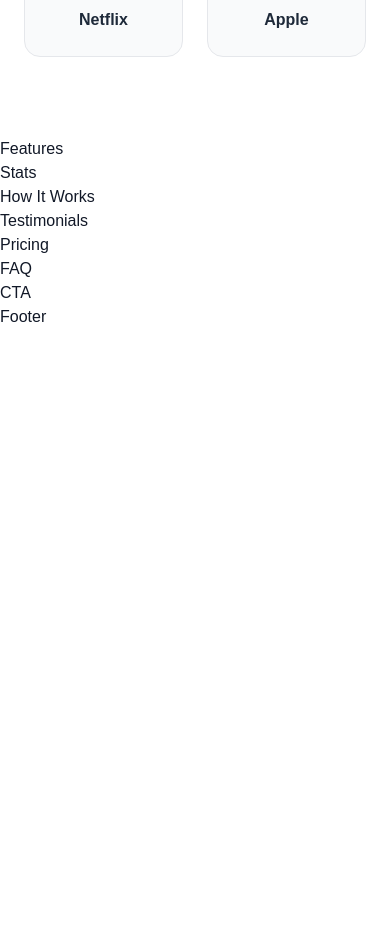
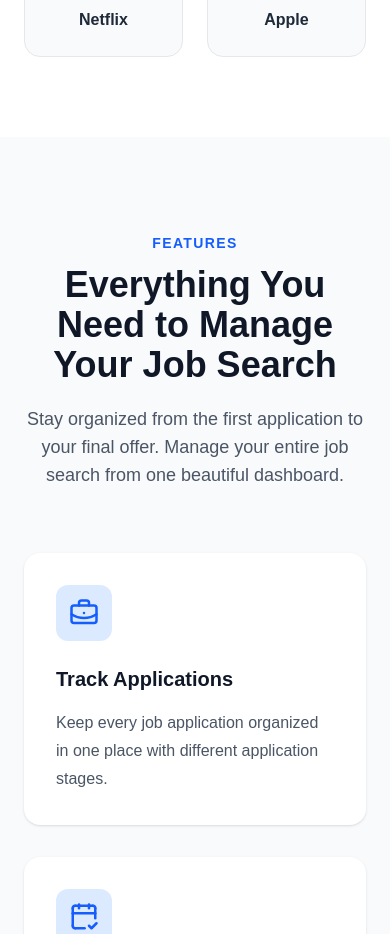
Before and after one commit to Danny-77-bot/job-application-tracker, a Next.js app: page / in a window 390 px wide. Shown: the part 2140-3074 px from the top of the page. Before the commit the page ends 2469 px from the top, so only its background shows below. Built offline with nearby package versions, Linux system fonts and the light colour scheme.

Commit message:
feat: implement responsive features section

```diff
--- a/components/landing/Features.tsx
+++ b/components/landing/Features.tsx
@@ -1,3 +1,111 @@
+import {
+  BarChart3,
+  Bell,
+  BriefcaseBusiness,
+  CalendarCheck2,
+  Cloud,
+  FileText,
+} from "lucide-react";
+
+const features = [
+  {
+    title: "Track Applications",
+    description:
+      "Keep every job application organized in one place with different application stages.",
+    icon: BriefcaseBusiness,
+  },
+  {
+    title: "Interview Scheduling",
+    description:
+      "Never miss an interview with organized interview dates and timelines.",
+    icon: CalendarCheck2,
+  },
+  {
+    title: "Analytics Dashboard",
+    description:
+      "Visualize your progress with statistics and insights about your job search.",
+    icon: BarChart3,
+  },
+  {
+    title: "Smart Reminders",
+    description:
+      "Receive reminders for interviews, follow-ups, and important deadlines.",
+    icon: Bell,
+  },
+  {
+    title: "Resume Management",
+    description:
+      "Store multiple resumes and tailor them for each application.",
+    icon: FileText,
+  },
+  {
+    title: "Secure Cloud Storage",
+    description:
+      "Your applications are securely stored and available whenever you need them.",
+    icon: Cloud,
+  },
+];
+
 export default function Features() {
-  return <div>Features</div>;
+  return (
+    <section
+      id="features"
+      className="bg-gray-50 py-24"
+    >
+      <div className="mx-auto max-w-7xl px-6">
+
+        {/* Heading */}
+
+        <div className="text-center">
+
+          <p className="text-sm font-semibold uppercase tracking-widest text-blue-600">
+            Features
+          </p>
+
+          <h2 className="mt-3 text-4xl font-bold text-gray-900">
+            Everything You Need to Manage Your Job Search
+          </h2>
+
+          <p className="mx-auto mt-5 max-w-2xl text-lg text-gray-600">
+            Stay organized from the first application to your final offer.
+            Manage your entire job search from one beautiful dashboard.
+          </p>
+
+        </div>
+
+        {/* Cards */}
+
+        <div className="mt-16 grid gap-8 sm:grid-cols-2 lg:grid-cols-3">
+
+          {features.map((feature) => {
+            const Icon = feature.icon;
+
+            return (
+              <div
+                key={feature.title}
+                className="rounded-2xl bg-white p-8 shadow-sm transition duration-300 hover:-translate-y-2 hover:shadow-xl"
+              >
+                <div className="mb-6 flex h-14 w-14 items-center justify-center rounded-xl bg-blue-100">
+                  <Icon
+                    className="text-blue-600"
+                    size={30}
+                  />
+                </div>
+
+                <h3 className="text-xl font-bold text-gray-900">
+                  {feature.title}
+                </h3>
+
+                <p className="mt-4 leading-7 text-gray-600">
+                  {feature.description}
+                </p>
+              </div>
+            );
+          })}
+
+        </div>
+
+      </div>
+    </section>
+  );
 }
```
